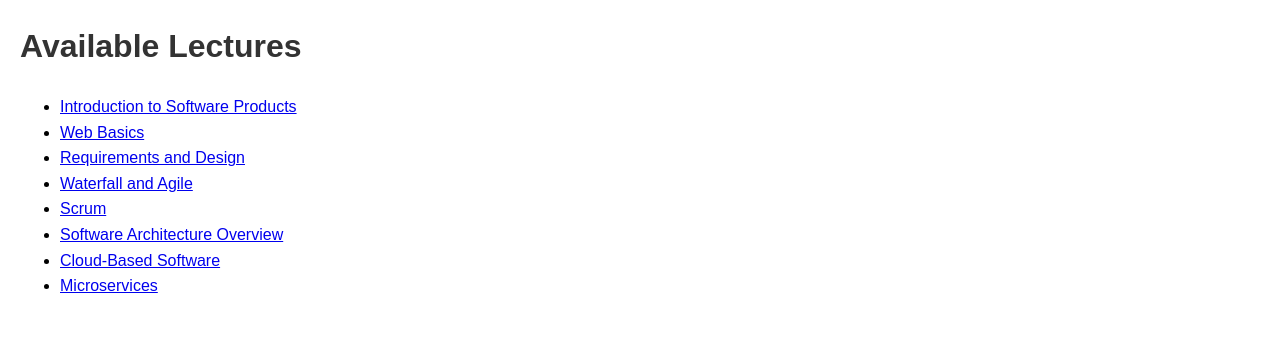
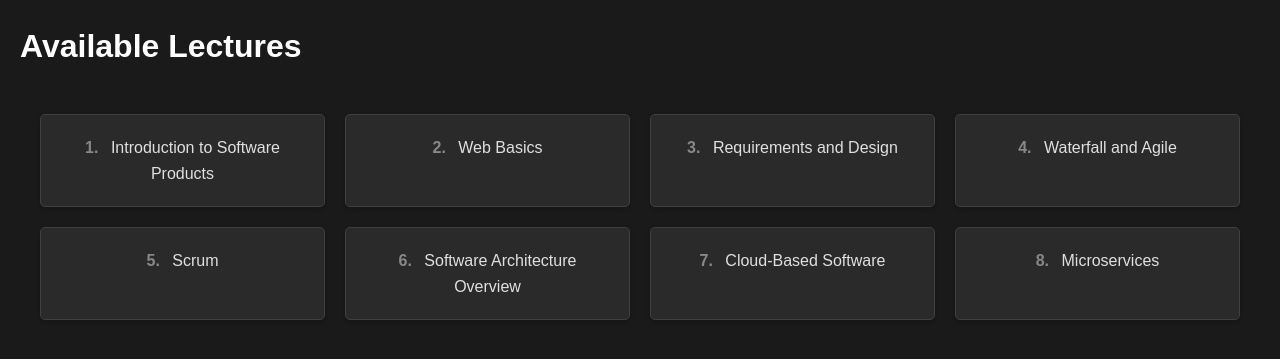
Before and after one commit to La-A7ad/CSAI203-FinalRevision, a Flask app: page / in a window 1280 px wide. Shown: the top 359 px of the page. Run offline with Flask 3, Linux system fonts and the light colour scheme.

Commit message:
website is usable

```diff
--- a/static/style.css
+++ b/static/style.css
@@ -3,38 +3,81 @@ body {
   margin: 20px;
   padding: 0;
   line-height: 1.6;
+  background-color: #1a1a1a;
+  color: #e0e0e0;
 }
 
 h1, h2 {
-  color: #333;
+  color: #fff;
 }
 
 .question-block {
-  border: 1px solid #ddd;
-  padding: 10px;
+  border: 1px solid #404040;
+  background-color: #2a2a2a;
+  padding: 15px;
   margin-bottom: 15px;
   border-radius: 5px;
+  box-shadow: 0 2px 4px rgba(0, 0, 0, 0.2);
 }
 
 .feedback {
   font-weight: bold;
   margin-top: 5px;
-  color: green;
+  color: #4CAF50;
 }
 
 button {
   margin-top: 10px;
-  padding: 5px 10px;
+  padding: 8px 16px;
   cursor: pointer;
+  background-color: #3a506b;
+  color: #ffffff;
+  border: none;
+  border-radius: 4px;
+  transition: background-color 0.2s;
+}
+
+button:hover {
+  background-color: #4a607b;
 }
 
 #correct-counter {
   position: fixed;
   top: 10px;
   right: 10px;
-  background-color: #4CAF50;
-  color: white;
-  padding: 10px;
+  background-color: #2a2a2a;
+  padding: 8px 12px;
+  border-radius: 4px;
+  border: 1px solid #404040;
+}
+
+.lecture-grid {
+  display: grid;
+  grid-template-columns: repeat(auto-fit, minmax(250px, 1fr));
+  gap: 20px;
+  padding: 20px;
+}
+
+.lecture-button {
+  background-color: #2a2a2a;
+  border: 1px solid #404040;
   border-radius: 5px;
-  font-size: 18px;
+  padding: 20px;
+  color: #e0e0e0;
+  text-decoration: none;
+  text-align: center;
+  transition: all 0.2s;
+  box-shadow: 0 2px 4px rgba(0, 0, 0, 0.2);
 }
+
+.lecture-button:hover {
+  background-color: #3a506b;
+  transform: translateY(-2px);
+  box-shadow: 0 4px 8px rgba(0, 0, 0, 0.3);
+}
+
+.lecture-number {
+  color: #888;
+  margin-right: 8px;
+  font-weight: bold;
+}
--- a/templates/index.html
+++ b/templates/index.html
@@ -8,14 +8,13 @@
 </head>
 <body>
   <h1>Available Lectures</h1>
-  <ul>
+  <div class="lecture-grid">
     {% for lecture in lectures %}
-      <li>
-        <a href="{{ url_for('show_lecture', lecture_id=lecture.lecture_id) }}">
-          {{ lecture.lecture_title }}
-        </a>
-      </li>
+      <a href="{{ url_for('show_lecture', lecture_id=lecture.lecture_id) }}" class="lecture-button">
+        <span class="lecture-number">{{ loop.index }}.</span>
+        {{ lecture.lecture_title }}
+      </a>
     {% endfor %}
-  </ul>
+  </div>
 </body>
 </html>
```
